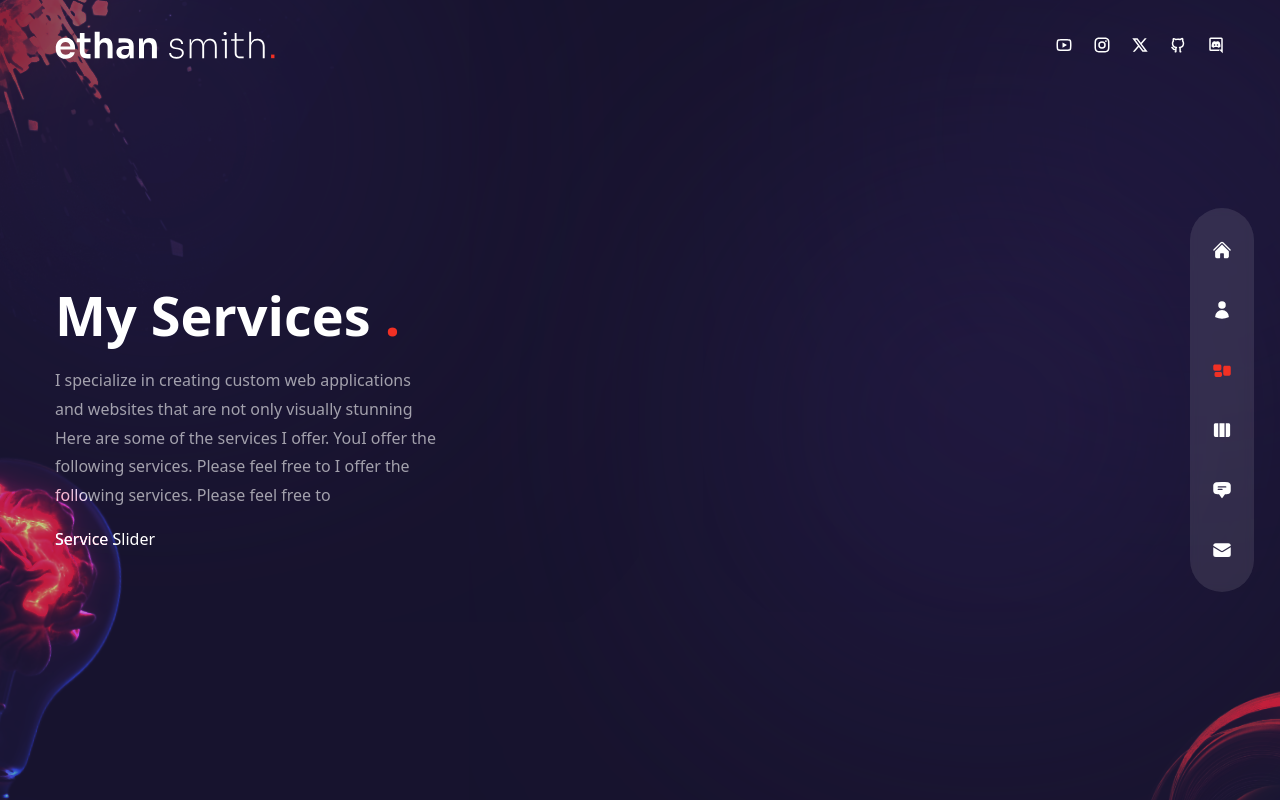
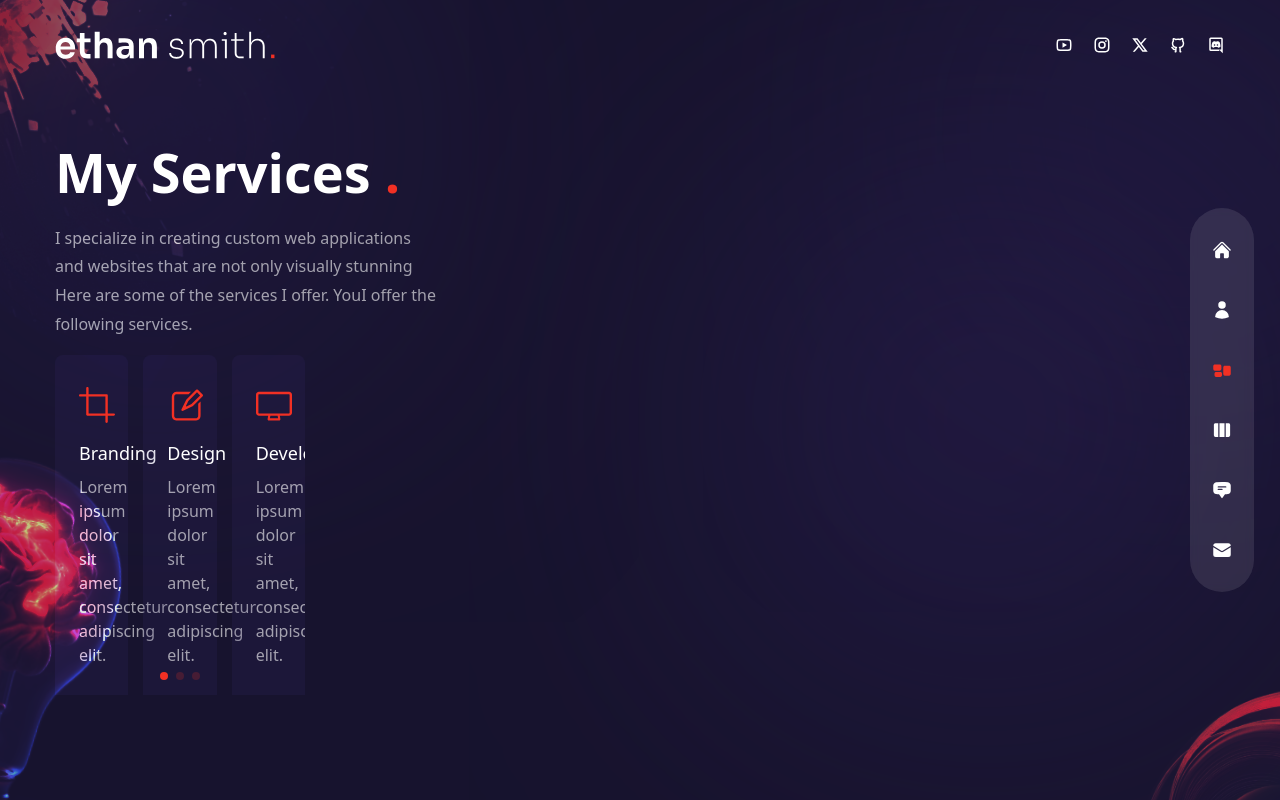
Before and after one commit to Dasika-Vaishnavi/My_portfolio, a Next.js app: page /services in a window 1280 px wide. Built offline with nearby package versions, Linux system fonts and the light colour scheme.

Commit message:
added slider to services

```diff
--- a/components/ServiceSlider.js
+++ b/components/ServiceSlider.js
@@ -1,15 +1,21 @@
-// icons
+import {Swiper, SwiperSlide} from 'swiper/react'
+
+import 'swiper/css';
+import 'swiper/css/free-mode';
+import 'swiper/css/pagination';
+
 import {
   RxCrop,
   RxPencil2,
   RxDesktop,
   RxReader,
   RxRocket,
+  RxArrowTopRight,
 } from "react-icons/rx";
 
+import { FreeMode, Pagination } from 'swiper';
 
-// data
-const serviceData = [
+export const serviceData = [
   {
     icon: <RxCrop />,
     title: 'Branding',
@@ -38,7 +44,52 @@
 ];
 
 const ServiceSlider = () => {
-  return <div>Service Slider</div>;
+  return (
+      <Swiper
+      breakpoints ={{
+      320: {
+          slidesPerView: 1,
+          spaceBetween: 15
+      },
+
+      640: {
+        slidesPerView: 3,
+        spaceBetween: 15
+      },
+    }}
+    freeMode ={true}
+    pagination={{
+      clickable: true,
+    }}
+    modules={[FreeMode, Pagination]}
+    className='h-[240px] sm:h-[340px]'
+      >
+          {
+              serviceData.map ((item, index) => {
+                  return (
+                      <SwiperSlide key={index}>
+                          <div className='bg-[rgba(65,47,123,0.15)] h-max rounded-lg px-6 py-8 flex sm:flex-col gap-x-6 sm:gap-x-0
+                          group cursor-pointer hover:bg-[rgba(89,65,169,0.15)] transition-all duration-300'>
+                              <div className='text-4xl text-accent mb-4'>
+                                  {item.icon}
+                              </div>
+                              <div className='mb-8'>
+                                  <div className='mb-2 text-lg'>
+                                    {item.title}
+                                  </div>
+                                  <p className='max-w-[350px] leading-normal'>
+                                    {item.description}
+                                  </p>
+                              </div>
+                              <div className='text-3xl'>
+                                  <RxArrowTopRight className='group-hover:rotate-45 group-hover:text-accent transition-all duration-300'/>
+                              </div>
+                          </div>
+                      </SwiperSlide>
+                  )
+              })
+          }
+      </Swiper>)
 };
 
 export default ServiceSlider;
--- a/pages/services/index.js
+++ b/pages/services/index.js
@@ -1,11 +1,3 @@
-import {} from 'react-icons/rx'
-
-
-export const serviceData = [
-
-]
-
-
 import ServiceSlider from '../../components/ServiceSlider'
 import Bulb from '../../components/Bulb'
 import Circles from '../../components/Circles'
@@ -18,18 +10,36 @@
     <div className='h-full bg-primary/30 py-36 flex items-center'>
        <Circles />
        <div className='container mx-auto'>
-          <div>
-              {/* text */}
+          <div className='flex flex-col xl:flex-row gap-x-8'>
               <div className='text-center flex xl:w-[30vw] flex-col lg:text-left mb-4 xl:mb-0'>
-                  <h2 className='h2 xl:mt-8'>
+                  <motion.h2
+                  variants = {fadeIn('up', 0.2)}
+                  initial = 'hidden'
+                  animate = 'show'
+                  className = 'h2 xl:mt-8'
+                  exit = 'hiddem'
+                  >
                       My Services <span className='text-accent'>.</span>
-                  </h2>
-                  <p className='mb-4 max-w-[400px] mx-auto lg:mx-0'>
+                  </motion.h2>
+                  <motion.p
+                  variants = {fadeIn('up', 0.4)}
+                  initial = 'hidden'
+                  animate = 'show'
+                  exit = 'hiddem'
+                  className='mb-4 max-w-[400px] mx-auto lg:mx-0'
+                  >
                       I specialize in creating custom web applications and websites that are not only visually stunning
-                      Here are some of the services I offer. YouI offer the following services. Please feel free to
-                      I offer the following services. Please feel free to
-                  </p>
-                  <ServiceSlider />
+                      Here are some of the services I offer. YouI offer the following services.
+                  </motion.p>
+                  <div
+                  variants = {fadeIn('down', 0.6)}
+                  initial = 'hidden'
+                  animate = 'show'
+                  exit = 'hiddem'
+                  className='w-full xl:max-w-[65%]'
+                  >
+                        <ServiceSlider />
+                  </div>
               </div>
           </div>
           <Bulb />
```
